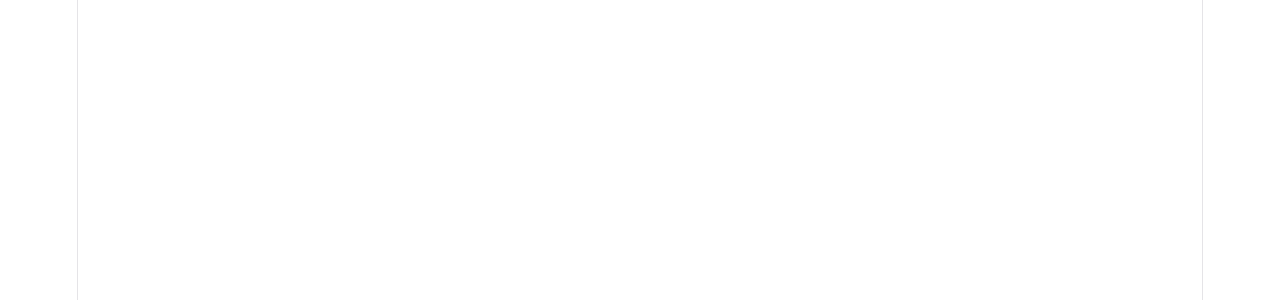
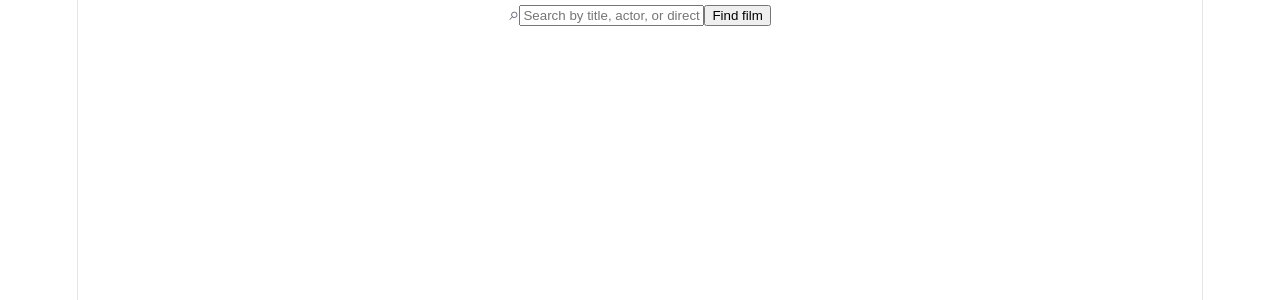
Before and after one commit to pasanghilp-art/movie-search, a React (Vite) app: page / in a window 1280 px wide. Shown: the top 300 px of the page. Built offline with nearby package versions, Linux system fonts and the light colour scheme.

Commit message:
add SearchBar component and integrate it into SearchPage; update DetailsPage to display MovieCard and MovieGrid

```diff
--- a/src/components/SearchBar.jsx
+++ b/src/components/SearchBar.jsx
@@ -0,0 +1,21 @@
+export function SearchBar({ onSubmit, search, setSearch }) {
+    const onSearch = (event) => setSearch(event.target.value);
+
+    return (
+        <form className="search-form" onSubmit={onSubmit}>
+            <span className="search-icon" aria-hidden="true">
+                ⌕
+            </span>
+            <input
+                className="search-input"
+                value={search}
+                onChange={onSearch}
+                placeholder="Search by title, actor, or director"
+                aria-label="Search movies"
+            />
+            <button className="search-button" type="submit">
+                Find film
+            </button>
+        </form>
+    );
+}
--- a/src/pages/DetailsPage.jsx
+++ b/src/pages/DetailsPage.jsx
@@ -1,6 +1,12 @@
 import { useState } from "react";
-
-export function DetailsPage({ loading, setLoading }) {
+import { MovieCard } from "../components/MovieCard";
+import { MovieGrid } from "../components/MovieGrid";
+export function DetailsPage({ loading, setLoading, movies }) {
     const [movie, setMovie] = useState("");
-    return <></>;
+    return (
+        <>
+            <MovieCard movie={movie} setMovie={setMovie} />
+            <MovieGrid movies={movies} />
+        </>
+    );
 }
--- a/src/pages/SearchPage.jsx
+++ b/src/pages/SearchPage.jsx
@@ -1,7 +1,29 @@
 import { useState } from "react";
+import { SearchBar } from "../components/SearchBar";
+import axios from "axios";
 
-export function SearchPage({ loading, setLoading, error, setError }) {
+export function SearchPage({
+    loading,
+    setLoading,
+    error,
+    setError,
+    setMovies,
+}) {
     const [query, setQuery] = useState("");
-    const [movies, setMovies] = useState([]);
-    return <></>;
+    const [search, setSearch] = useState("");
+    const onSubmit = async () => {
+        const response = await axios.get(
+            `https://www.omdbapi.com/?s=${search}&apikey=fb1a0c25`,
+        );
+        setMovies(response);
+    };
+    return (
+        <>
+            <SearchBar
+                search={search}
+                setSearch={setSearch}
+                onSubmit={onSubmit}
+            />
+        </>
+    );
 }
```
